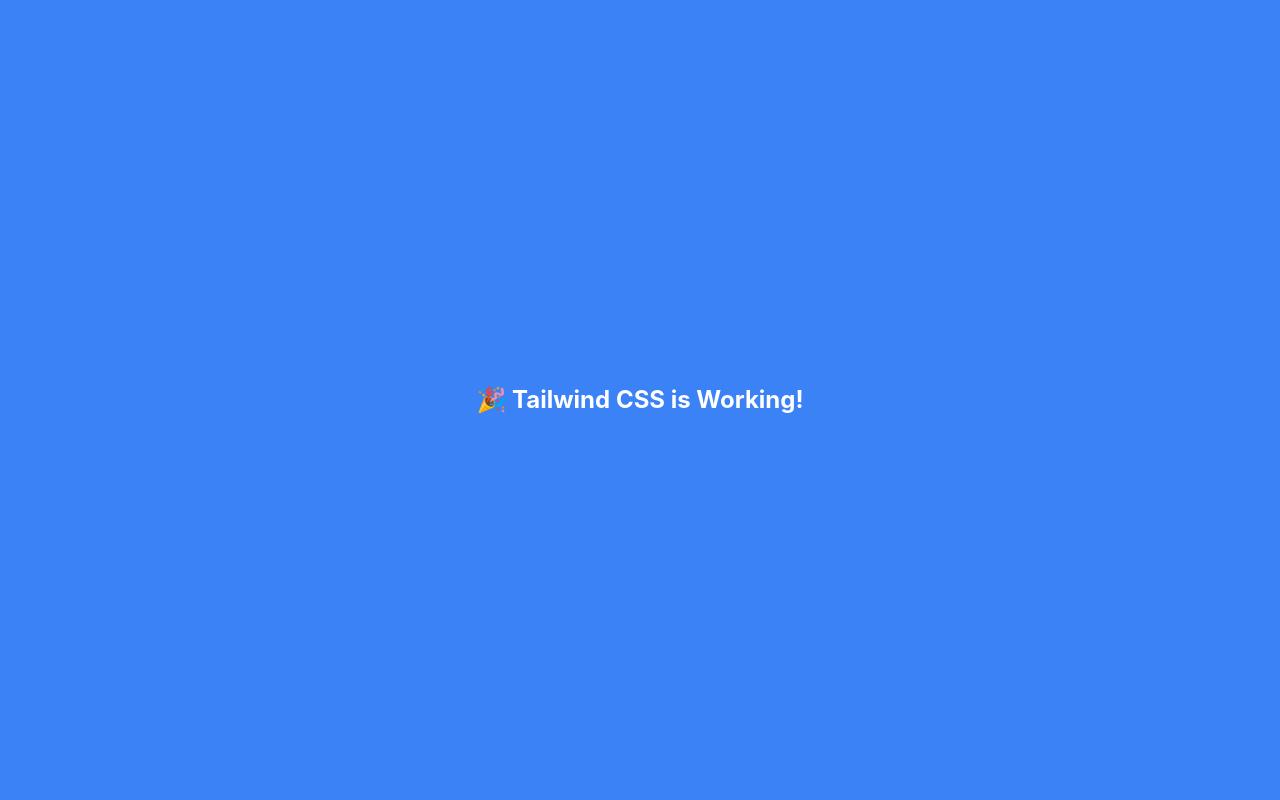
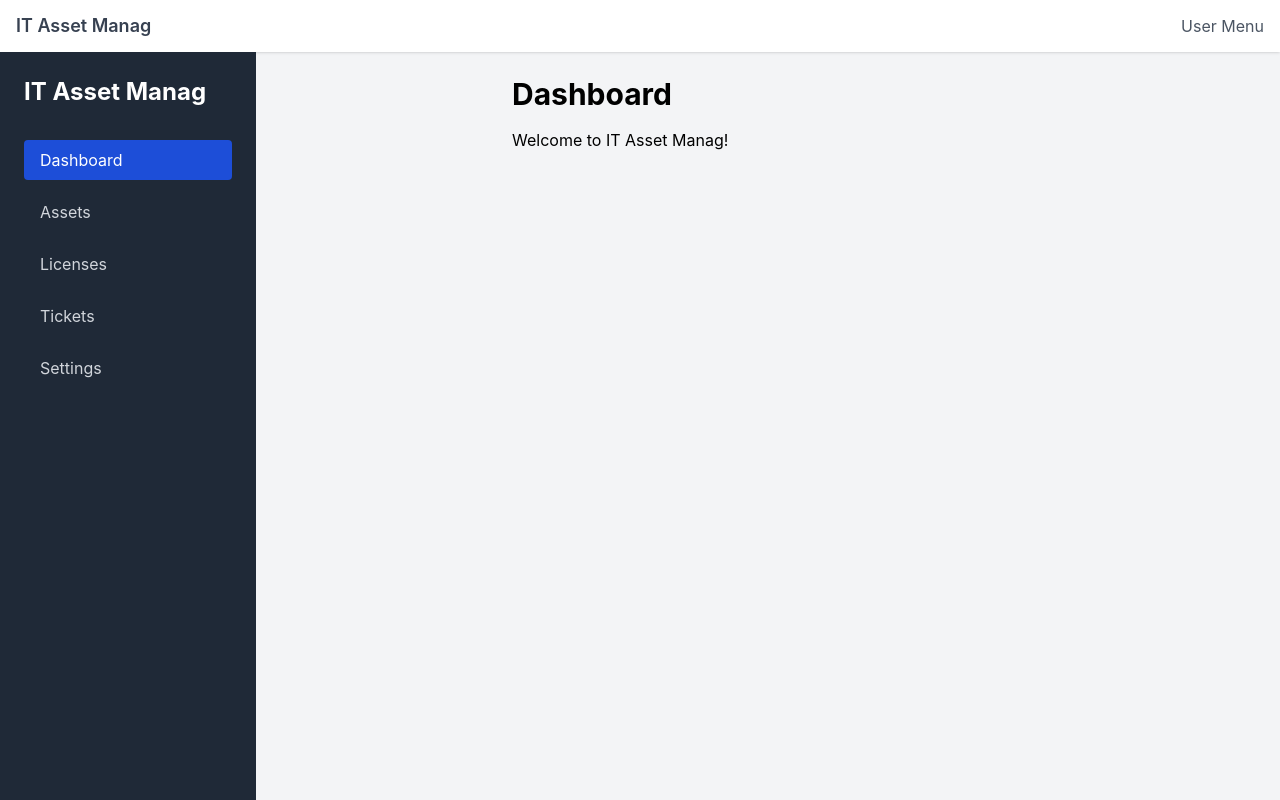
Before and after one commit to abedhasan79/it_asset_manag, a React (Create React App) app: page / in a window 1280 px wide. Built offline with nearby package versions, Linux system fonts and the light colour scheme.

Commit message:
navbar, sidebar, mainlayout

```diff
--- a/package.json
+++ b/package.json
@@ -9,6 +9,7 @@
     "@testing-library/user-event": "^13.5.0",
     "react": "^19.1.0",
     "react-dom": "^19.1.0",
+    "react-router-dom": "^7.6.3",
     "react-scripts": "5.0.1",
     "web-vitals": "^2.1.4"
   },
--- a/src/App.js
+++ b/src/App.js
@@ -1,10 +1,27 @@
-import './App.css';
+import React from "react";
+import { BrowserRouter as Router, Routes, Route } from "react-router-dom";
+import MainLayout from "./layouts/MainLayout";
+import Dashboard from "./pages/Dashboard";
+
+// Placeholder pages
+const Assets = () => <div><h2>Assets Page</h2></div>;
+const Licenses = () => <div><h2>Licenses Page</h2></div>;
+const Tickets = () => <div><h2>Tickets Page</h2></div>;
+const Settings = () => <div><h2>Settings Page</h2></div>;
 
 function App() {
   return (
-    <div className="min-h-screen flex items-center justify-center bg-blue-500 text-white text-2xl font-bold">
-      🎉 Tailwind CSS is Working!
-    </div>
+    <Router>
+      <Routes>
+        <Route path="/" element={<MainLayout />}>
+          <Route index element={<Dashboard />} />
+          <Route path="assets" element={<Assets />} />
+          <Route path="licenses" element={<Licenses />} />
+          <Route path="tickets" element={<Tickets />} />
+          <Route path="settings" element={<Settings />} />
+        </Route>
+      </Routes>
+    </Router>
   );
 }
 
--- /dev/null
+++ b/src/components/Navbar.jsx
@@ -0,0 +1,33 @@
+import React from "react";
+
+const Navbar = ({ onToggleSidebar }) => {
+  return (
+    <header className="bg-white shadow px-4 py-3 flex items-center justify-between">
+      {/* Hamburger button - visible only on mobile */}
+      <button
+        onClick={onToggleSidebar}
+        aria-label="Toggle sidebar"
+        className="text-gray-600 focus:outline-none focus:ring-2 focus:ring-blue-500 rounded md:hidden"
+      >
+        <svg
+          className="w-6 h-6"
+          fill="none"
+          stroke="currentColor"
+          strokeWidth="2"
+          viewBox="0 0 24 24"
+          xmlns="http://www.w3.org/2000/svg"
+        >
+          <path strokeLinecap="round" strokeLinejoin="round" d="M4 6h16M4 12h16M4 18h16" />
+        </svg>
+      </button>
+
+      {/* Title */}
+      <div className="text-lg font-semibold text-gray-700">IT Asset Manag</div>
+
+      {/* Placeholder for user menu */}
+      <div className=" md:block text-gray-600">User Menu</div>
+    </header>
+  );
+};
+
+export default Navbar;
--- /dev/null
+++ b/src/components/Sidebar.jsx
@@ -0,0 +1,49 @@
+import React from "react";
+import { NavLink } from "react-router-dom";
+
+const Sidebar = ({ isOpen, onClose }) => {
+  const linkClass = ({ isActive }) =>
+    `block px-4 py-2 rounded hover:bg-blue-600 hover:text-white ${
+      isActive ? "bg-blue-700 text-white" : "text-gray-300"
+    }`;
+
+  return (
+    <>
+      {/* Overlay for mobile when sidebar open */}
+      <div
+        className={`fixed inset-0 bg-black bg-opacity-50 z-30 md:hidden transition-opacity ${
+          isOpen ? "opacity-100 pointer-events-auto" : "opacity-0 pointer-events-none"
+        }`}
+        onClick={onClose}
+      ></div>
+
+      {/* Sidebar */}
+      <aside
+        className={`fixed inset-y-0 left-0 w-64 bg-gray-800 p-6 z-40 transform transition-transform
+          md:relative md:translate-x-0
+          ${isOpen ? "translate-x-0" : "-translate-x-full"}`}
+      >
+        <h2 className="text-white text-2xl font-bold mb-8">IT Asset Manag</h2>
+        <nav className="flex flex-col space-y-3">
+          <NavLink to="/" className={linkClass} end onClick={onClose}>
+            Dashboard
+          </NavLink>
+          <NavLink to="/assets" className={linkClass} onClick={onClose}>
+            Assets
+          </NavLink>
+          <NavLink to="/licenses" className={linkClass} onClick={onClose}>
+            Licenses
+          </NavLink>
+          <NavLink to="/tickets" className={linkClass} onClick={onClose}>
+            Tickets
+          </NavLink>
+          <NavLink to="/settings" className={linkClass} onClick={onClose}>
+            Settings
+          </NavLink>
+        </nav>
+      </aside>
+    </>
+  );
+};
+
+export default Sidebar;
--- /dev/null
+++ b/src/layouts/MainLayout.jsx
@@ -0,0 +1,27 @@
+import React, { useState } from "react";
+import Sidebar from "../components/Sidebar";
+import Navbar from "../components/Navbar";
+import { Outlet } from "react-router-dom";
+
+const MainLayout = () => {
+  const [sidebarOpen, setSidebarOpen] = useState(false);
+
+  const toggleSidebar = () => setSidebarOpen(!sidebarOpen);
+  const closeSidebar = () => setSidebarOpen(false);
+
+  return (
+    <div className="flex h-screen bg-gray-100 flex-col">
+      {/* Navbar always visible */}
+      <Navbar onToggleSidebar={toggleSidebar} />
+
+      <div className="flex flex-1 overflow-hidden">
+        <Sidebar isOpen={sidebarOpen} onClose={closeSidebar} />
+        <main className="flex-1 overflow-auto p-6 md:pl-64">
+          <Outlet />
+        </main>
+      </div>
+    </div>
+  );
+};
+
+export default MainLayout;
--- /dev/null
+++ b/src/pages/Dashboard.jsx
@@ -0,0 +1,12 @@
+import React from "react";
+
+const Dashboard = () => {
+  return (
+    <div>
+      <h1 className="text-3xl font-bold mb-4">Dashboard</h1>
+      <p>Welcome to IT Asset Manag!</p>
+    </div>
+  );
+};
+
+export default Dashboard;
```
Also changed, not shown: 1 other file (tests, documents, lock files or other folders).
